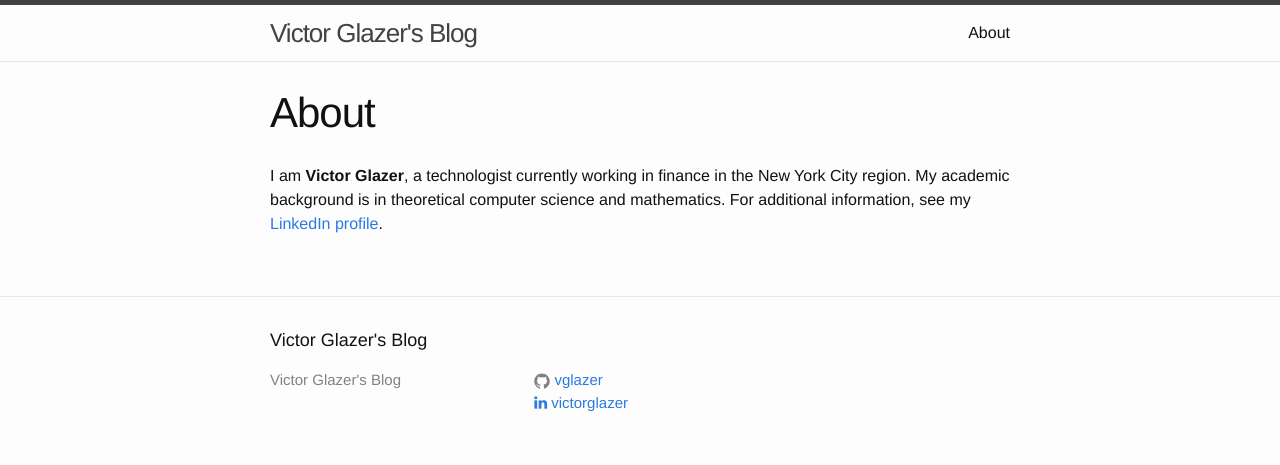
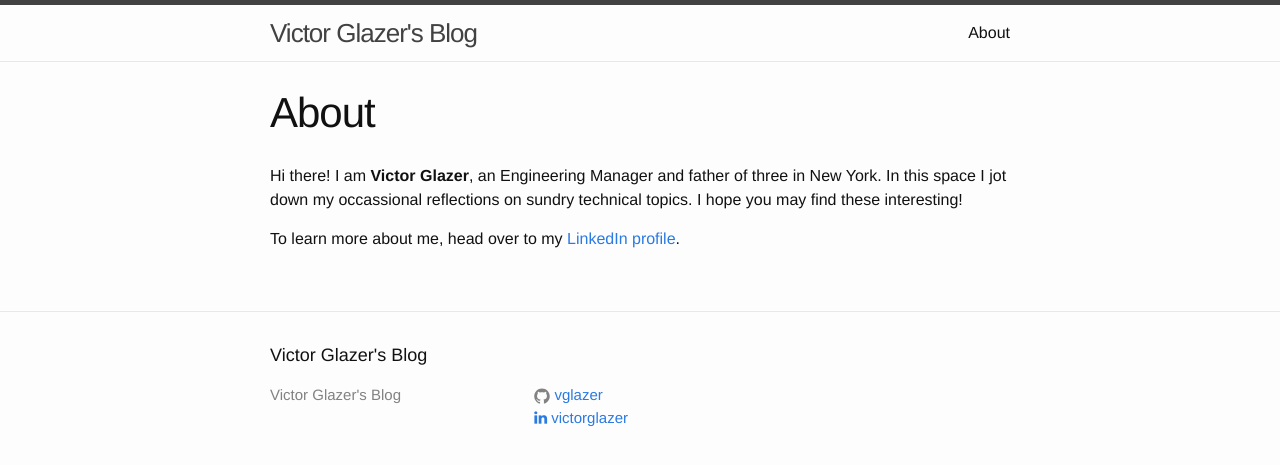
Before and after one commit to vglazer/vglazer.github.io, a Jekyll site: the page built from about.md, in a window 1280 px wide. Shown: the top 465 px of the page. Built offline with Jekyll 4.4.1, drawn with Linux system fonts in a browser that asks for light colours; nearby versions of some CDN libraries.

Commit message:
Updated about

```diff
--- a/about.md
+++ b/about.md
@@ -3,6 +3,9 @@ layout: page
 title: About
 permalink: /about/
 ---
-I am **Victor Glazer**, a technologist currently working in finance in the New York City region.
-My academic background is in theoretical computer science and mathematics. For additional information,
-see my [LinkedIn profile](https://www.linkedin.com/in/victorglazer/).
+
+Hi there! I am **Victor Glazer**, an Engineering Manager and father of three
+in New York. In this space I jot down my occassional reflections on sundry
+technical topics. I hope you may find these interesting!
+
+To learn more about me, head over to my [LinkedIn profile](https://www.linkedin.com/in/victorglazer/).
```
